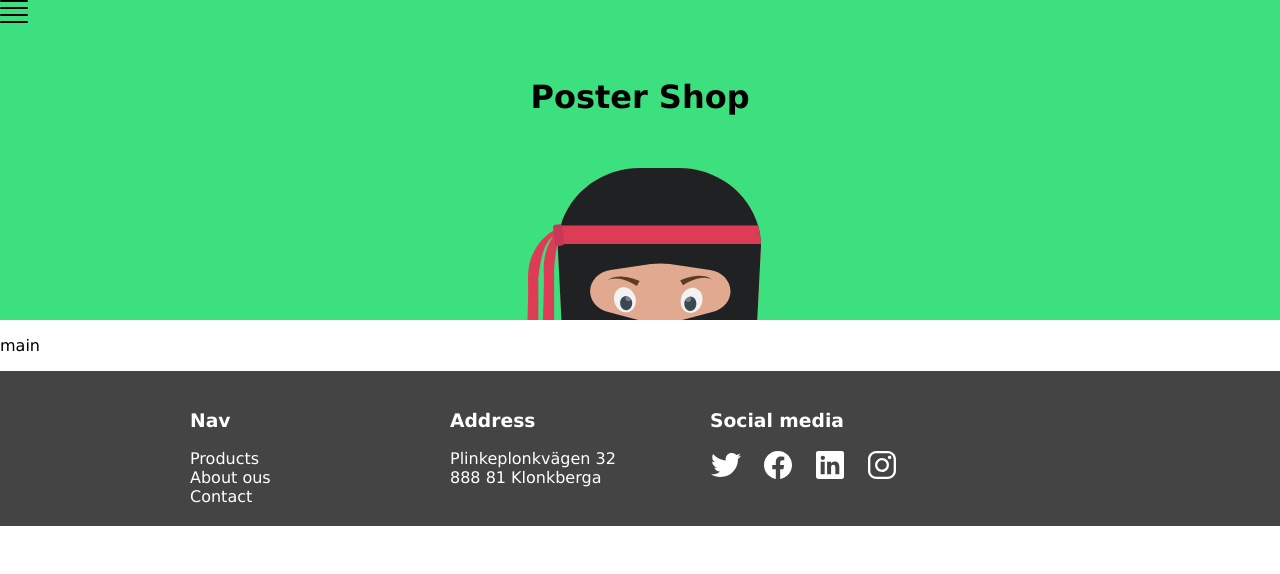
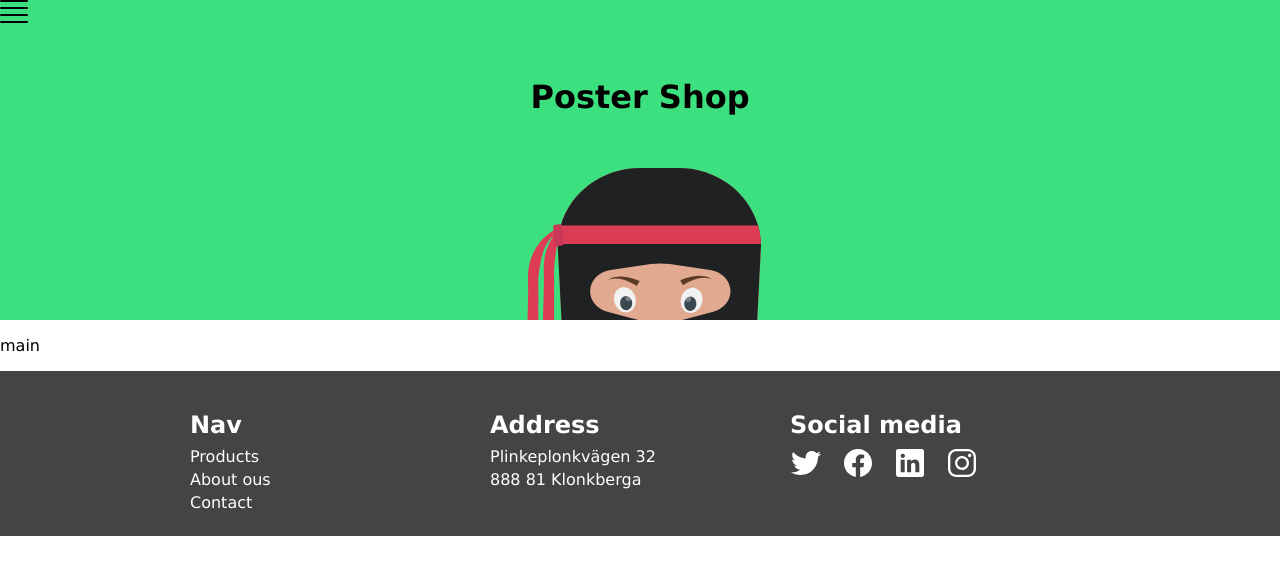
Before and after one commit to goranOlson/poster-shop-grid, a plain HTML site: page index.html in a window 1280 px wide. Drawn offline with Linux system fonts and the light colour scheme.

Commit message:
finished footer

```diff
--- a/index.html
+++ b/index.html
@@ -18,20 +18,20 @@
     <footer>
         <div class="footer-box">
             <nav>
-                <h3>Nav</h3>
+                <h2>Nav</h2>
                 <div>Products</div>
                 <div>About ous</div>
                 <div>Contact</div>
             </nav>
 
             <address>
-                <h3>Address</h3>
+                <h2>Address</h2>
                 <div>Plinkeplonkvägen 32</div>
                 <div>888 81 Klonkberga</div>
             </address>
 
             <div>
-                <h3>Social media</h3>
+                <h2>Social media</h2>
                 <div class="media-icons">
                     <img src="img/logo-twitter.svg" alt="Twitter">
                     <img src="img/logo-facebook.svg" alt="Facebook">
--- a/styles.css
+++ b/styles.css
@@ -49,13 +49,17 @@ body > footer {
     height: max-content;
     margin: 0 auto;
     display: grid;
-    grid-template-columns: repeat(3, 260px);
-    /* background-color: #eee; */
+    grid-template-columns: repeat(3, 300px);
+    /* background-color: #a00; */
 }
 
-body > footer address { font-style: normal; }  /* Remove italic */
+.footer-box h2 { margin-bottom: 8px; }
 
-body > footer .media-icons {
+.footer-box div { padding-bottom: 4px; }
+
+.footer-box address { font-style: normal; }  /* Remove italic */
+
+.footer-box .media-icons {
     display: grid;
     grid-template-columns: repeat(4, 32px);
     grid-template-rows: auto;
```
